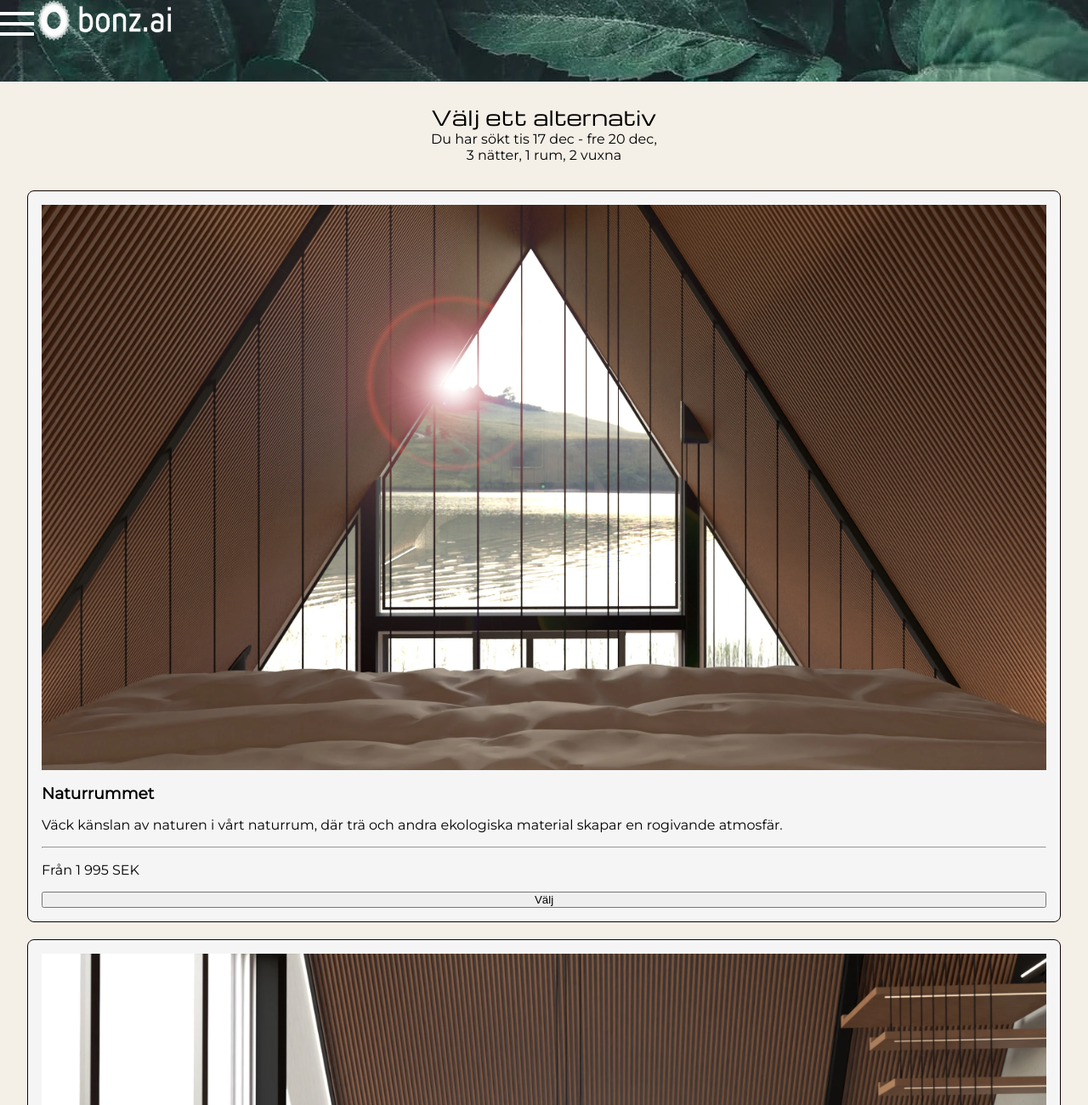
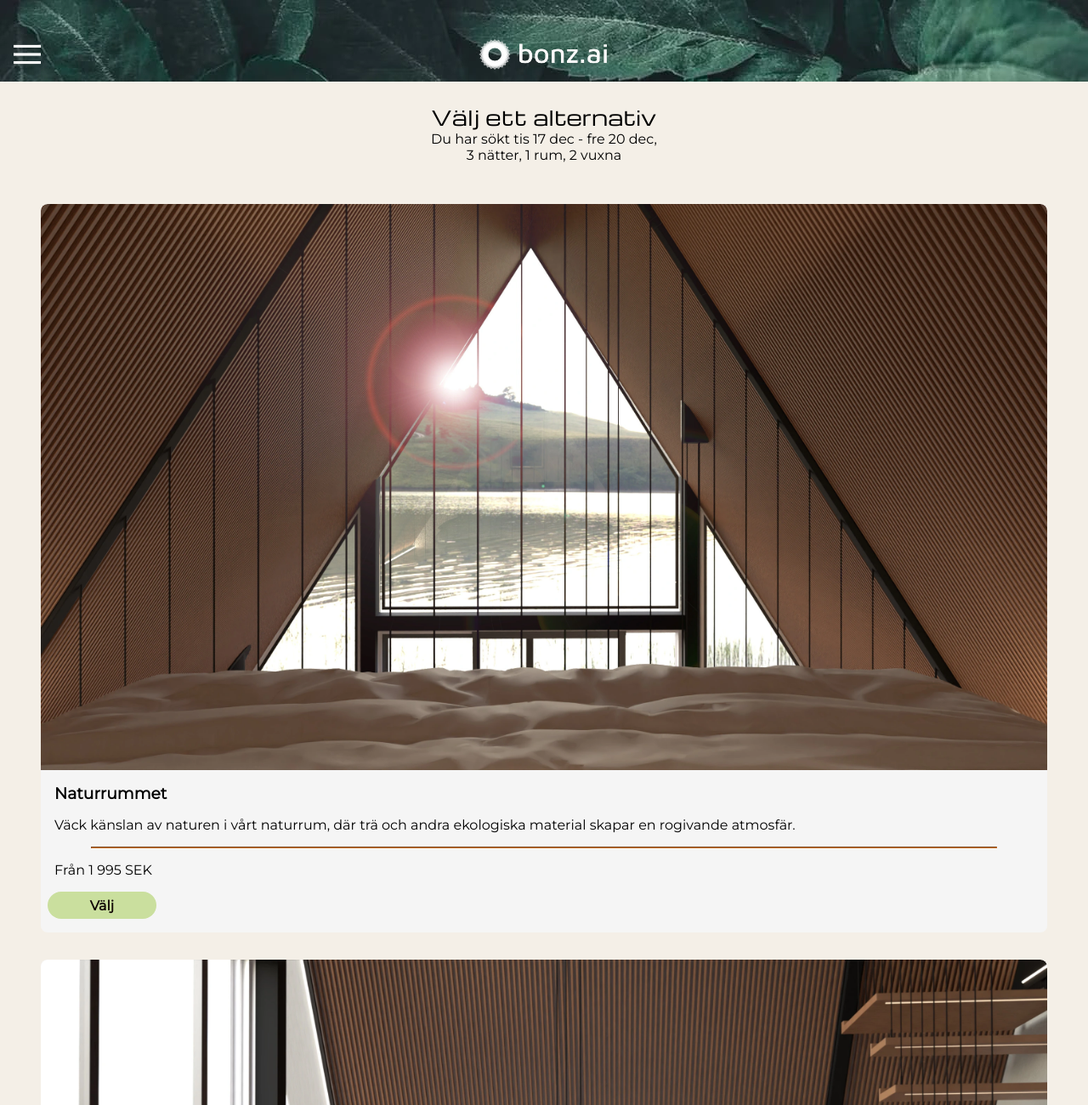
Before and after one commit to MariMyr/bonz.ai, a plain HTML site: page booking.html in a window 1280 px wide. Shown: the top 1300 px of the page at 85% size. Drawn offline with nearby package versions, Linux system fonts and the light colour scheme.

Commit message:
Worked with flexbox for header and cards in main

```diff
--- a/booking.html
+++ b/booking.html
@@ -15,13 +15,15 @@
 
 <body>
 
-    <!-- Header för mobil booking och om oss, desktop i grönt-->
     <header class="header">
+        <section class="header__container">
+        <!--GÖRA LOGO TILL LÄNK HEM-->
         <img src="images/bonz.ai-logo-white-portrait-full-webp.webp" alt="Bonz.ai logotyp" class="header__logo--desktop">
         <img src="images/menu-webp.webp" alt="Meny-knapp" class="header__menu">
         <img src="images/bonz.ai-logo-white-landscape-webp.webp" alt="Bonz.ai logotyp" class="header__logo--mobile">
         <a href="booking.html" class="header__link">Boka</a>
         <a href="about.html" class="header__link">Om oss</a>
+    </section>
     </header>
 
     <main class="booking">
@@ -34,42 +36,42 @@
         <!--För desktop-->
 
         <section class="booking__cards">
-            <article class="booking__card1">
-                <img src="images/natrurrummet.webp" alt="Sovrum med utsikt" class="booking__image1">
+            <article class="booking__card">
+                <img src="images/natrurrummet.webp" alt="Sovrum med utsikt" class="booking__image">
                 <h3 class="booking__roomname">Naturrummet</h3>
                 <p class="booking__description">Väck känslan av naturen i vårt naturrum, där trä och andra ekologiska
                     material skapar en rogivande atmosfär.</p>
-                <hr>
+                <hr class="booking__divider">
                 <p class="booking__price">Från 1 995 SEK</p>
                 <button class="booking__button">Välj</button>
             </article>
 
-            <article class="booking__card2">
-                <img src="images/familjerummet.webp" alt="Hotellrum med sofa och utsikt" class="booking__image2">
+            <article class="booking__card">
+                <img src="images/familjerummet.webp" alt="Hotellrum med sofa och utsikt" class="booking__image">
                 <h3 class="booking__roomname">Familjerummet</h3>
                 <p class="booking__description">Speciellt designat för familjer! Rymligt och bekvämt med smart teknik
                     som gör er vistelse både smidig och grön.</p>
-                <hr>
+                <hr class="booking__divider">
                 <p class="booking__price">Från 1 995 SEK</p>
                 <button class="booking__button">Välj</button>
             </article>
 
-            <article class="booking__card3">
-                <img src="images/premiumrummet.webp" alt="Öppen eld i vardagsrum" class="booking__image3">
+            <article class="booking__card">
+                <img src="images/premiumrummet.webp" alt="Öppen eld i vardagsrum" class="booking__image">
                 <h3 class="booking__roomname">Premiumrummet</h3>
                 <p class="booking__description">Njut av extra komfort och utrymme i vårt premiumrum. Smart teknik och
                     miljövänlig design för en förstklassig upplevelse.”</p>
-                <hr>
+                <hr class="booking__divider">
                 <p class="booking__price">Från 2 995 SEK</p>
                 <button class="booking__button">Välj</button>
             </article>
 
-            <article class="booking__card4">
-                <img src="images/sviten.webp" alt="Altan utanför rum vid sjö" class="booking__image4">
+            <article class="booking__card">
+                <img src="images/sviten.webp" alt="Altan utanför rum vid sjö" class="booking__image">
                 <h3 class="booking__roomname">Sviten</h3>
                 <p class="booking__description">Vår lyxsvit erbjuder exklusiv elegans, avancerad AI-teknologi och
                     hållbara lösningar för den perfekta hotellupplevelsen.</p>
-                <hr>
+                <hr class="booking__divider">
                 <p class="booking__price">Från 3 995 SEK</p>
                 <button class="booking__button">Välj</button>
             </article>
@@ -99,8 +101,6 @@
             <h4 class="footer__heading">Vår Vision</h4><br>
             <p class="footer__paragraph">Bonz.ai strävar efter att vara en förebild inom hållbarhet och innovation. Vår vision är att erbjuda en unik hotellupplevelse där modern teknik och miljövänliga lösningar skapar en harmoni mellan lyx och ansvarstagande för framtiden</p>
         </section>
-
-
     </footer>
 
 </body>
--- a/style.css
+++ b/style.css
@@ -76,6 +76,7 @@
     display: flex;
     justify-content: space-around;
     font-size: 1.6rem;
+    cursor: pointer;
 }
 
 .hero__link {
@@ -132,6 +133,7 @@
         font-size: 1.5rem;
         text-decoration: none;
         color: var(--white);
+        cursor: pointer;
         display: flex;
         justify-content: flex-start;
         padding: 2rem;
@@ -157,10 +159,10 @@
         display: flex;
         flex-direction: row;
         justify-content: space-around;
-
         align-items: center;
         color: var(--black);
         background-color: var(--white);
+        cursor: pointer;
     }
 
     .hero__key {
@@ -180,6 +182,7 @@
         width: 6rem;
         height: 3rem;
         border-radius: 1rem;
+        cursor: pointer;
     }
 }
 
@@ -190,11 +193,32 @@
     height: 6rem;
     width: 100%;
     background: url(images/green-background-webp.webp);
+    display: flex;
+    align-items: center;
+}
+
+.header__container {
+    width: 100%;
+    display: flex;
+    justify-content: space-between;
+    align-items: center;
+    padding: 0 1rem;
+    position: relative;
 }
 
 .header__logo--mobile {
-    height: 3rem;
-    width: 10rem;
+    height: 2.3rem;
+    width: auto;
+    position: absolute;
+    left: 50%;
+    transform: translateX(-50%);
+    margin-bottom: -2rem;
+    cursor: pointer;
+}
+
+.header__menu {
+    height: 2rem;
+    margin-bottom: -2rem;
 }
 
 .booking__text {
@@ -220,28 +244,62 @@
 
 .booking__cards {
     font-family: 'Montserrat';
-    padding: 2rem;
+    padding: 3rem;
     display: flex;
     flex-direction: column;
-    gap: 20px;
+    gap: 2rem;
+}
+
+.booking__card {
+    background-color: var(--white);
+    border-radius: 0.5rem;
+    display: flex;
+    flex-direction: column;
+    overflow: hidden;
+    gap: 1rem;
 
 }
 
-.booking__card1,
-.booking__card2,
-.booking__card3,
-.booking__card4 {
-    display: flex;
-    flex-direction: column;
-    gap: 1rem;
-    padding: 1rem;
-    background-color: var(--white);
-    border: 0.1rem solid var(--black);
-    border-radius: 0.5rem;
+/* .booking__card4 {
+    margin-bottom: 1rem;
+} */
+
+.booking__image {
+    width: 100%;
+    object-fit: cover;
+    border-radius: 0.5rem 0.5rem 0 0;
 }
 
-.booking__card4 {
+.booking__roomname,
+.booking__description,
+.booking__price {
+    padding-left: 1rem;
+    text-align: left;
+}
+
+.booking__divider {
+    width: 90%;
+    margin: 0 auto;
+    border-color: var(--orange);
+}
+
+.booking__button {
+    background-color: var(--lightgreen);
+    color: var(--black);
+    font-family: 'Montserrat';
+    font-size: 1rem;
+    font-weight: bold;
+    width: 8rem;
+    margin-left: 0.5rem;
     margin-bottom: 1rem;
+    height: 2rem;
+    border-radius: 1rem;
+    cursor: pointer;
+    border: none;
+}
+
+.booking__button:hover {
+    background-color: var(--lightbrown);
 }
 
 .footer {
@@ -249,6 +307,7 @@
     width: 100%;
     background-color: var(--darkgreen);
     color: var(--white);
+    font-family: 'Montserrat';
     display: flex;
     justify-content: space-evenly;
 }
@@ -261,7 +320,7 @@
 }
 
 .footer__heading {
-    font-size: 1rem;
+    font-size: 0.8rem;
     margin-top: 0.5rem;
 }
 
```
